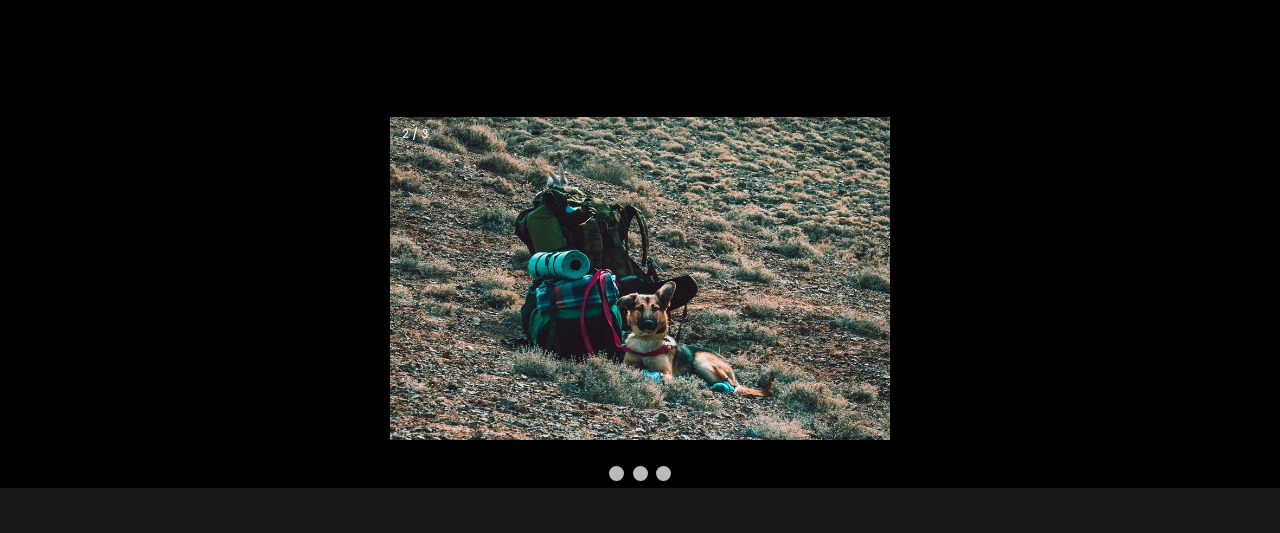
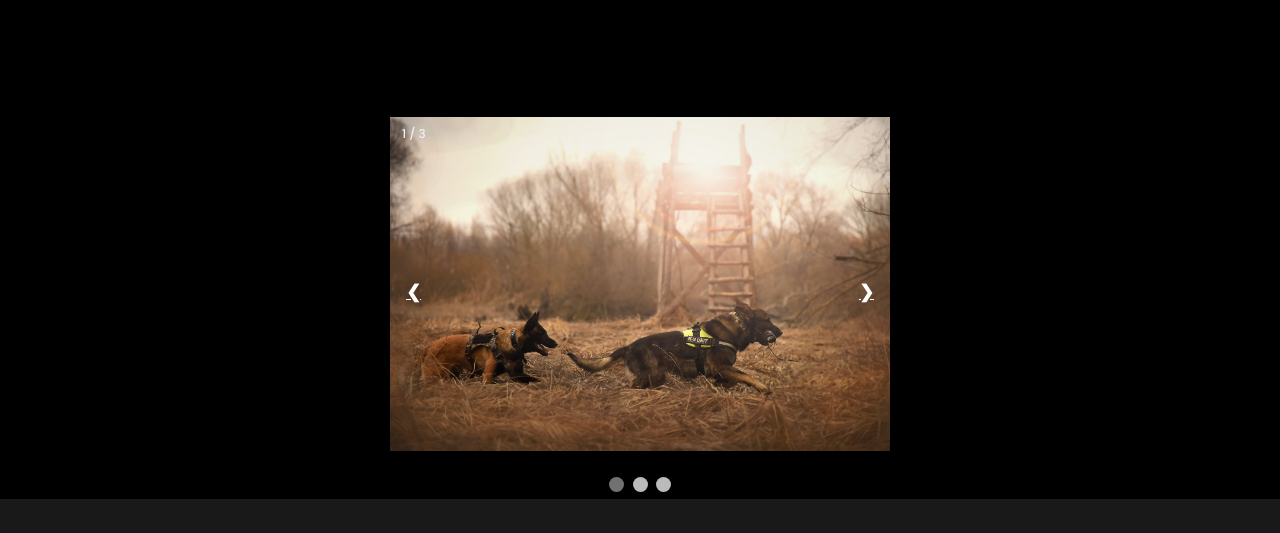
Before and after one commit to VSmigielski/Czech-K9-Website, a plain HTML site: page index.html in a window 1280 px wide. Shown: the part 1878-2411 px from the top of the page. Drawn offline with nearby package versions, Linux system fonts and the light colour scheme.

Commit message:
Updated slideshow

```diff
--- a/index.html
+++ b/index.html
@@ -144,6 +144,9 @@
               <img src="src/images/photography.jpeg" style="width:100%">
             </div>
 
+            <!-- Next and previous buttons -->
+            <a class="prev" onclick="plusSlides(-1)">&#10094;</a>
+            <a class="next" onclick="plusSlides(1)">&#10095;</a>
         </div>
         <br>
 
--- a/src/css/style.css
+++ b/src/css/style.css
@@ -166,6 +166,25 @@ body .hero-image {
   background-color: #717171;
 }
 
+
+/* Fading animation */
+.fade {
+    -webkit-animation-name: fade;
+    -webkit-animation-duration: 1.5s;
+    animation-name: fade;
+    animation-duration: 1.5s;
+  }
+
+  @-webkit-keyframes fade {
+    from {opacity: .4}
+    to {opacity: 1}
+  }
+
+  @keyframes fade {
+    from {opacity: .4}
+    to {opacity: 1}
+  }
+
 @media (max-width: 960px) {
 
     body .hero-image {
--- a/src/js/index.js
+++ b/src/js/index.js
@@ -1,14 +1,28 @@
-var slideIndex = 0;
-showSlides();
+var slideIndex = 1;
+showSlides(slideIndex);
 
-function showSlides() {
+// Next/previous controls
+function plusSlides(n) {
+  showSlides(slideIndex += n);
+}
+
+// Thumbnail image controls
+function currentSlide(n) {
+  showSlides(slideIndex = n);
+}
+
+function showSlides(n) {
   var i;
   var slides = document.getElementsByClassName("mySlides");
+  var dots = document.getElementsByClassName("dot");
+  if (n > slides.length) {slideIndex = 1}
+  if (n < 1) {slideIndex = slides.length}
   for (i = 0; i < slides.length; i++) {
-    slides[i].style.display = "none";
+      slides[i].style.display = "none";
   }
-  slideIndex++;
-  if (slideIndex > slides.length) {slideIndex = 1}
+  for (i = 0; i < dots.length; i++) {
+      dots[i].className = dots[i].className.replace(" active", "");
+  }
   slides[slideIndex-1].style.display = "block";
-  setTimeout(showSlides, 5000); // Change image every 2 seconds
+  dots[slideIndex-1].className += " active";
 }
```
